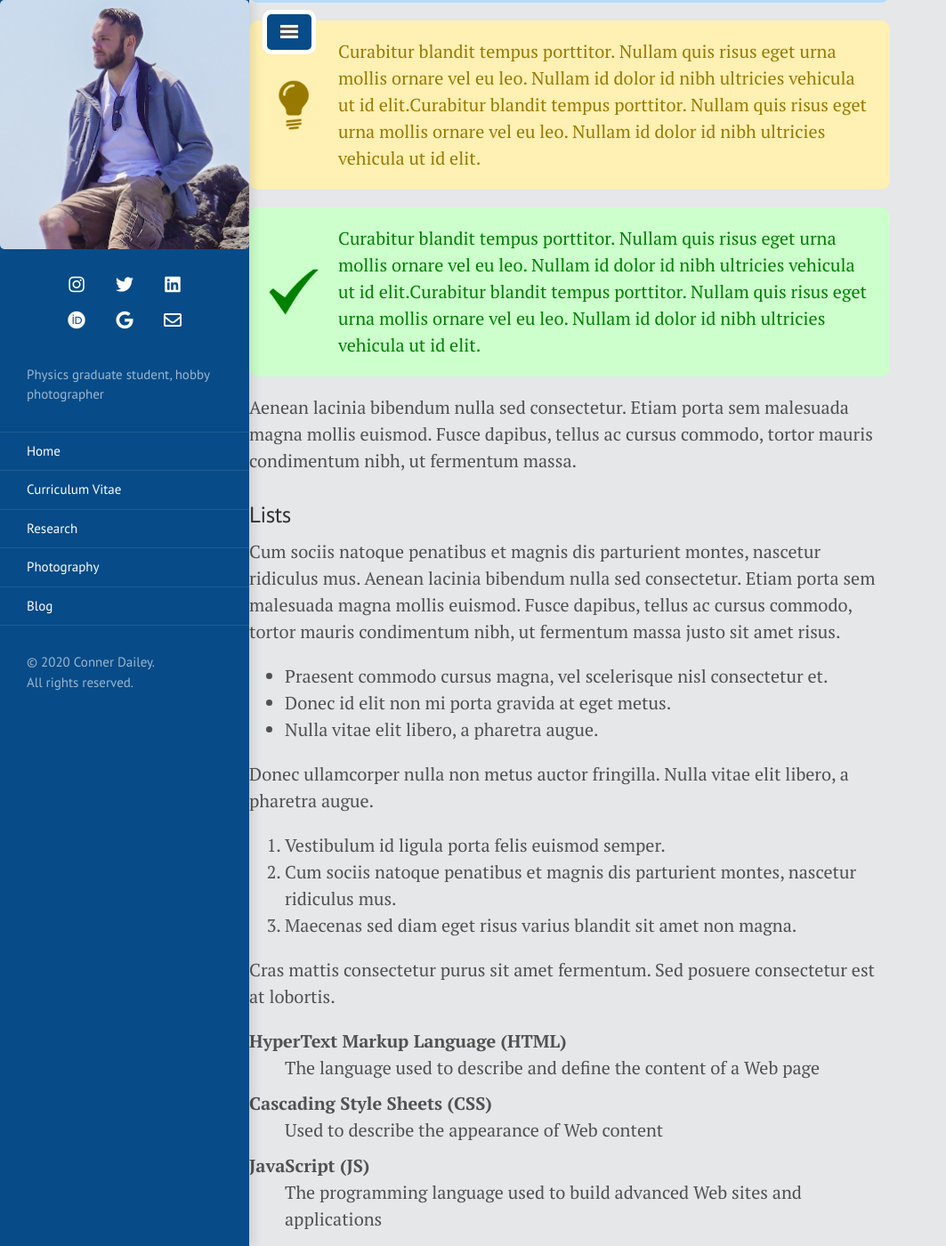
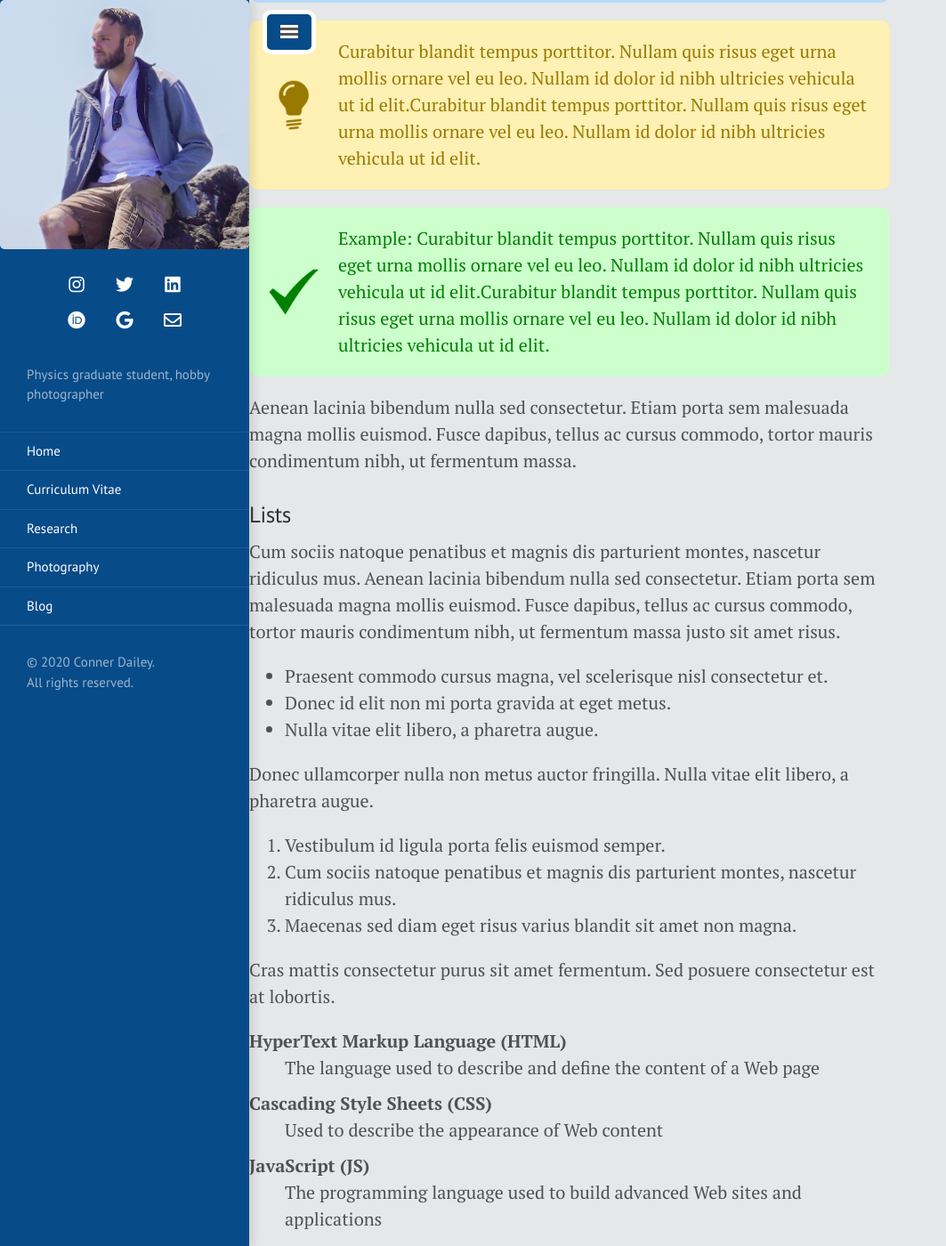
Before and after one commit to TakeTwiceDailey/TakeTwiceDailey.github.io, a Jekyll site: the page built from _posts/2014-01-01-example-content.md, in a window 1280 px wide and 1400 px high, scrolled down 2037 px. Shown: the whole window at 89% size, without its empty margins (0-1063 px from the left). Built offline with Jekyll 4.4.1, drawn with Linux system fonts in a browser that asks for light colours; nearby versions of some CDN libraries.

Commit message:
adding labels

```diff
--- a/_posts/2014-01-01-example-content.md
+++ b/_posts/2014-01-01-example-content.md
@@ -35,7 +35,7 @@ Vivamus sagittis lacus vel augue rutrum faucibus dolor auctor. Duis mollis, est
 
 Cum sociis natoque penatibus et magnis dis `code element` montes, nascetur ridiculus mus.
 
-{% highlight mathematica %}
+{% highlight mathematica%}
 
 a=4;
 b=3;
--- a/public/css/poole.css
+++ b/public/css/poole.css
@@ -346,6 +346,12 @@ tbody tr:nth-child(odd) th {
    color: #e60000;
 }
 
+.example::before {
+
+  content: "Example: ";
+
+}
+
 /*
  * Container
  *
```
